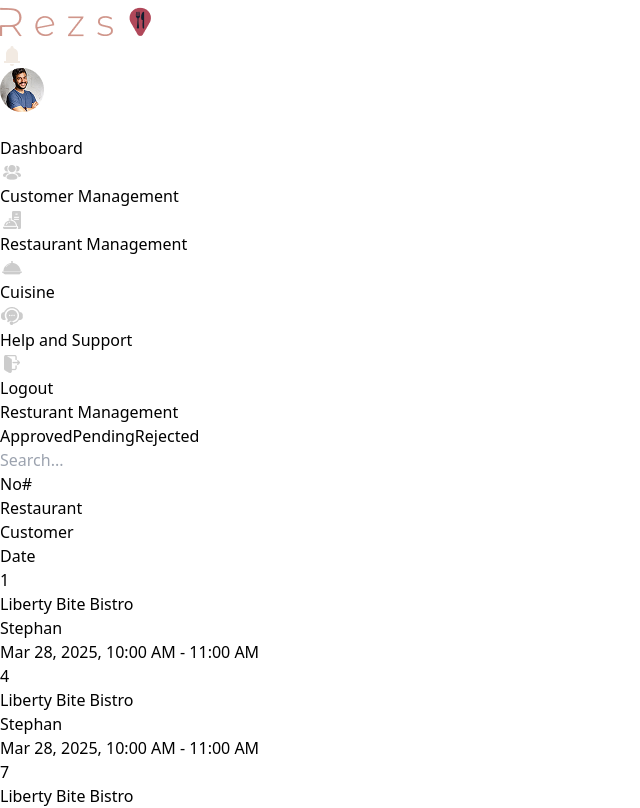
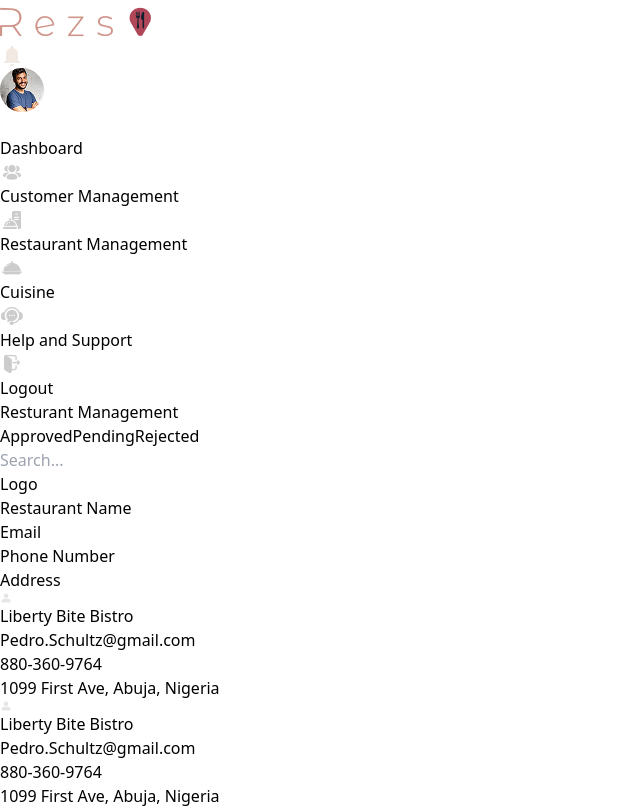
Before and after one commit to ayeshanaveed2526/jinnbyte-reszo-app, a React (Vite) app: page /RestaurantMang in a window 1280 px wide. Shown: the top 808 px of the page, without its empty margins (0-640 px from the left). Built offline with nearby package versions, Linux system fonts and the light colour scheme.

Commit message:
Restaurantpage

```diff
--- a/src/BookingPage.jsx
+++ b/src/BookingPage.jsx
@@ -11,28 +11,34 @@ const BookingPage = ({
   showHeadRight = false,
   showSearch = false,
   showTabs = false,
+  columns,
+  data,
+  itemsPerPage,
 }) => {
-     const [selectedDate, setSelectedDate] = useState(null);
-  const data = Array.from({ length: 25 }, (_, i) => ({
+     const [selectedDate, setSelectedDate] = useState();
+  const mainData = Array.from({ length: 25 }, (_, i) => ({
     id: i + 1,
     restaurant: "Liberty Bite Bistro",
     customer: "Stephan",
     date: "Mar 28, 2025, 10:00 AM - 11:00 AM",
     status: i % 3 === 0 ? "Approved" : i % 3 === 1 ? "Pending" : "Rejected",
   }));
-
-  return (
-    <div className="p-6 bg-[#131E2E]">
-      <Table
-        data={data}
-        columns={[
+ const  mainColumns=[
           { label: "No#", accessor: "id", width: "w-1/12" },
           { label: "Restaurant", accessor: "restaurant", width: "w-3/12" },
           { label: "Customer", accessor: "customer", width: "w-3/12" },
           { label: "Date", accessor: "date", width: "w-5/12" },
-        ]}
+        ];
+        const tableData = data || mainData;
+  const tableColumns = columns || mainColumns;
+  return (
+    <div className="p-6 bg-[#131E2E]">
+      <Table
+        data={tableData}
+       columns={tableColumns}
+       itemsPerPage={itemsPerPage}
         headLeft={
-          showHeadLeft && <div className="text-sm font-medium">  Upcoming Bookings ({data.length})</div>
+       showHeadLeft && <div className="text-sm font-medium">Upcoming Bookings ({tableData.length})</div>
         }
         headRight={
           showHeadRight &&  <div className="flex items-center gap-2">
--- a/src/RestaurantMang.jsx
+++ b/src/RestaurantMang.jsx
@@ -1,10 +1,39 @@
-import React from 'react'
-import Navbar from './Navbar'
-import Sidebar from './Sidebar'
+import React from "react";
+import Navbar from "./Navbar";
+import Sidebar from "./Sidebar";
 
-import BookingPage from './BookingPage'
+import BookingPage from "./BookingPage";
 
-export default function CustomerMang() {
+export default function RestaurantMang() {
+  const data = Array.from({ length: 50 }, (_, index) => ({
+     logo: <img src="icon (10).png" alt="logo" className="w-8 h-8 rounded-full" />,
+    restaurant: "Liberty Bite Bistro",
+    email: "Pedro.Schultz@gmail.com",
+    phone: "880-360-9764",
+    address: "1099 First Ave, Abuja, Nigeria",
+     status: "Approved",
+  }));
+
+
+  // const newColumns = [
+  //   { label: "Logo", accessor: "logo", width: "w-1/12" },
+
+  //   { label: "Email", accessor: "email", width: "w-3/12" },
+  //   { label: "Phone Number", accessor: "phone", width: "w-2/12" },
+  //   { label: "Address", accessor: "address", width: "w-3/12" },
+  // ];
+  // const colums = [
+  //   { label: "Restaurant Name", accessor: "restaurant", width: "w-3/12" },
+  // ];
+
+  const allcolumns = [
+        { label: "Logo", accessor: "logo", width: "w-1/12" },
+    { label: "Restaurant Name", accessor: "restaurant", width: "w-3/12" },
+    { label: "Email", accessor: "email", width: "w-3/12" },
+    { label: "Phone Number", accessor: "phone", width: "w-2/12" },
+    { label: "Address", accessor: "address", width: "w-3/12" },
+  ];
+
   return (
     <div className="bg-gray-950 min-h-screen">
       <Navbar />
@@ -14,9 +43,15 @@ export default function CustomerMang() {
           <div className="text-white text-2xl font-semibold mb-6">
             <h2>Resturant Management</h2>
           </div>
-          <BookingPage showSearch={true} showTabs={true}  />
+          <BookingPage
+            columns={allcolumns}
+            data={data}
+            showTabs={true}
+            showSearch={true}
+            itemsPerPage={8}
+          />
         </div>
       </div>
     </div>
-  )
+  );
 }
--- a/src/Table.jsx
+++ b/src/Table.jsx
@@ -7,23 +7,24 @@ const Table = ({
   columns = [],
   searchableFields = [],
   tabs = [],
+  itemsPerPage = 4,
 }) => {
-
   const [currentPage, setCurrentPage] = useState(1);
   const [search, setSearch] = useState("");
   const [selectedTab, setSelectedTab] = useState(
     tabs && tabs.length > 0 ? tabs[0] : ""
   );
 
-  const itemsPerPage = 4;
+
 
   // Filter by tabs (only if tabs exist)
-  const filteredByTab = tabs && tabs.length > 0
-    ? data.filter(
-        (item) =>
-          item.status?.toLowerCase() === selectedTab.toLowerCase()
-      )
-    : data;
+  const filteredByTab =
+    tabs && tabs.length > 0
+      ? data.filter(
+          (item) =>
+            item.status?.toLowerCase() === selectedTab.toLowerCase()
+        )
+      : data;
 
   // Filter by search
   const filteredData = useMemo(() => {
@@ -89,7 +90,7 @@ const Table = ({
         </div>
       )}
 
-
+      {/* Table Header */}
       <div className="bg-[#0B111A] flex flex-row justify-between p-4 font-normal text-sm text-white border-b border-gray-700 rounded-t-md">
         {columns.map((col, idx) => (
           <div key={idx} className={col.width || "w-auto"}>
@@ -98,18 +99,20 @@ const Table = ({
         ))}
       </div>
 
-
+      {/* Table Rows */}
       {currentData.length > 0 ? (
         currentData.map((item, idx) => (
           <div
-            key={item.id}
+            key={idx}
             className={`flex flex-row justify-between p-4 text-sm border-b border-gray-700 ${
               idx === currentData.length - 1 ? "rounded-b-md" : ""
             }`}
           >
             {columns.map((col, i) => (
               <div key={i} className={col.width || "w-auto"}>
-                {item[col.accessor]}
+                {React.isValidElement(item[col.accessor])
+                  ? item[col.accessor]
+                  : String(item[col.accessor])}
               </div>
             ))}
           </div>
@@ -118,11 +121,12 @@ const Table = ({
         <div className="text-center text-gray-400 py-6">No data available</div>
       )}
 
-
+      {/* Pagination */}
       {filteredData.length > itemsPerPage && (
         <div className="flex justify-between items-center px-4 py-4">
-          <div className="text-sm text-white"> <span>No of items show per page</span>
-            {`${(currentPage - 1) * itemsPerPage + 1} - ${Math.min(
+          <div className="text-sm text-white">
+            <span>No of items show per page</span>
+            {` ${(currentPage - 1) * itemsPerPage + 1} - ${Math.min(
               currentPage * itemsPerPage,
               filteredData.length
             )} of ${filteredData.length}`}
```
Also changed, not shown: Icon (10).png (added).
